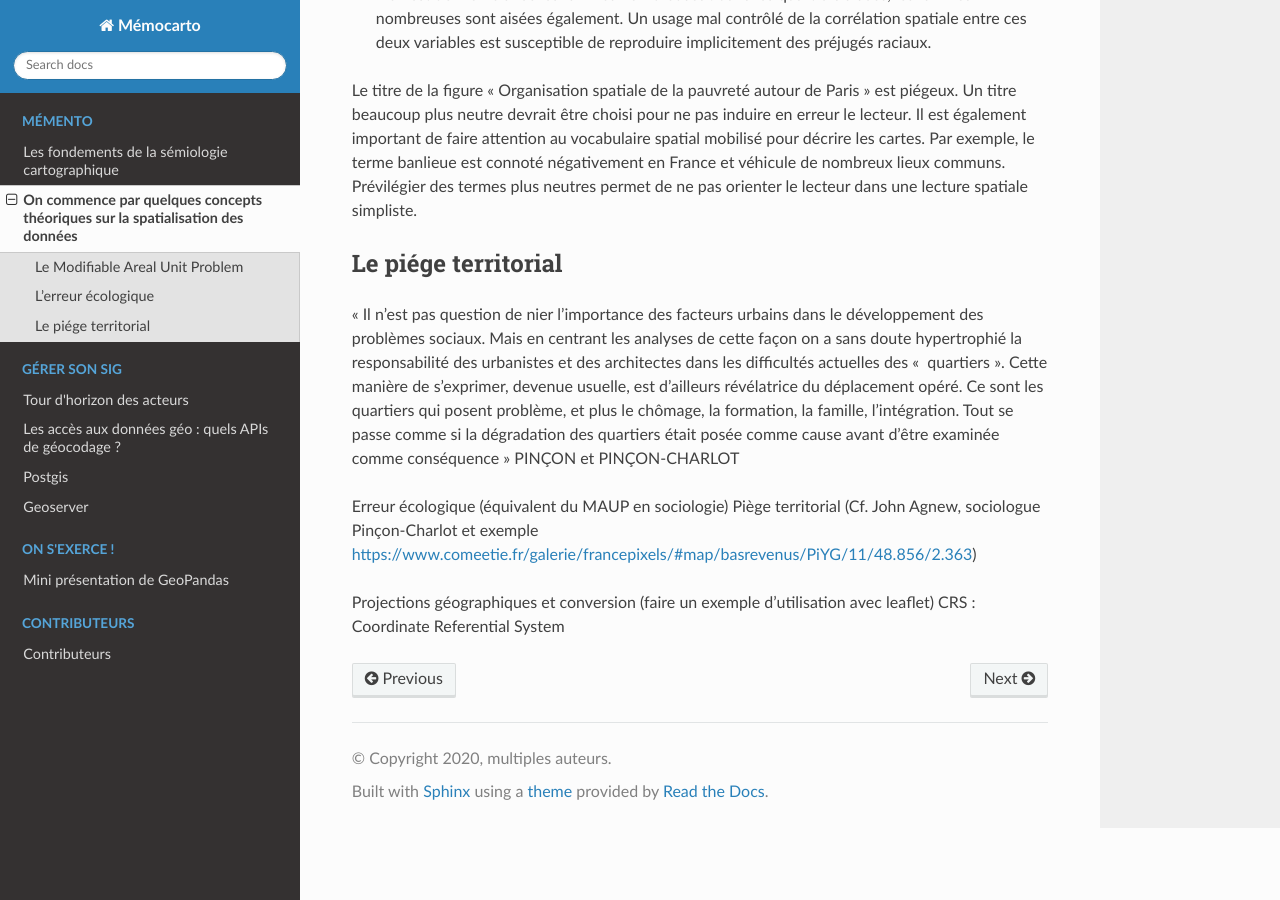
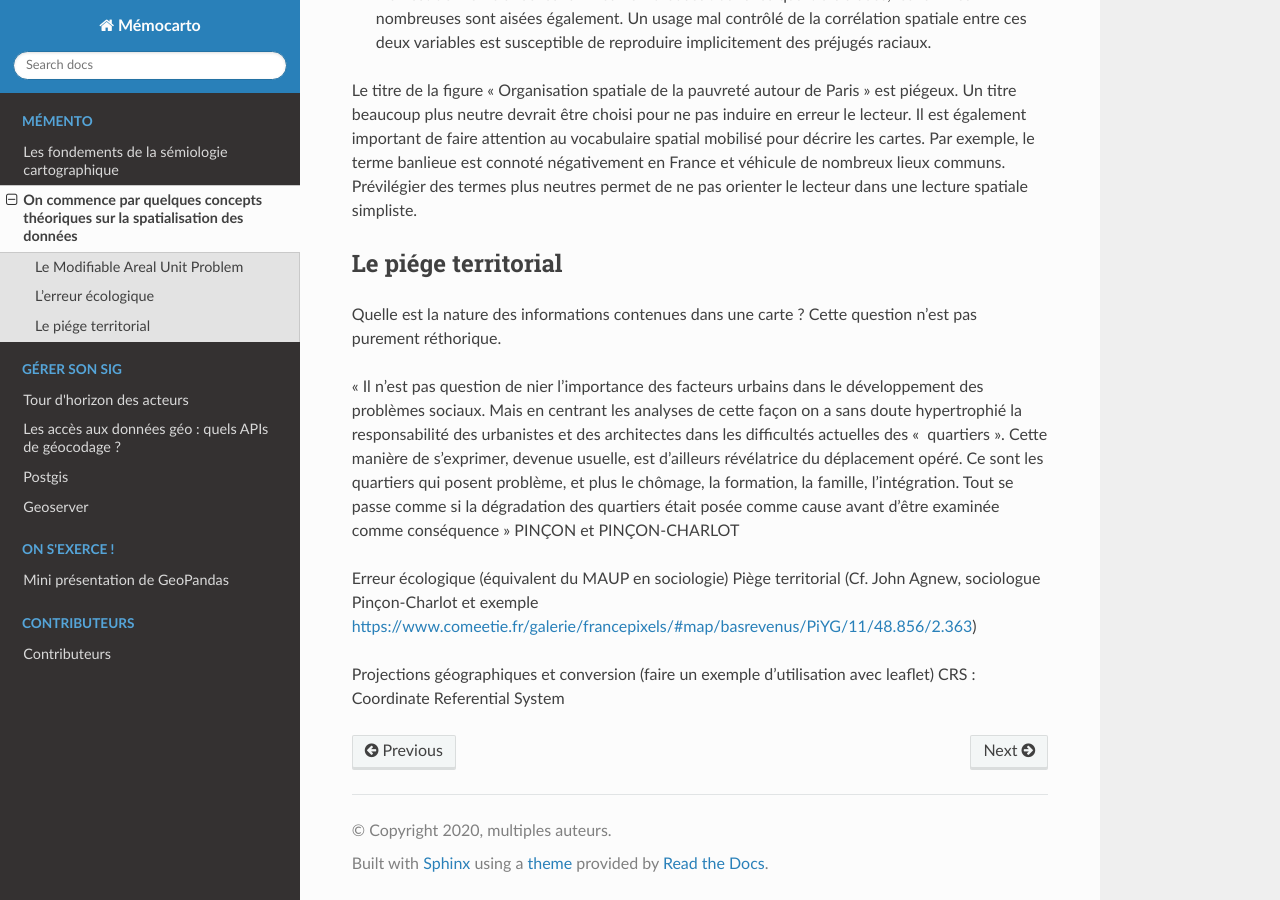
Before and after one commit to JulieDjidji/memocarto, a Sphinx documentation site: the page built from doc/source/concepts.rst, in a window 1280 px wide and 900 px high, scrolled down 3773 px. Built offline with Sphinx 7.4.7 and the Read the Docs theme 2.0.0, drawn with Linux system fonts in a browser that asks for light colours; pages that are not in the unit, such as notebooks, are missing from menus.

Commit message:
Update concepts.rst

```diff
--- a/doc/source/concepts.rst
+++ b/doc/source/concepts.rst
@@ -61,6 +61,8 @@ Le titre de la figure "Organisation spatiale de la pauvreté autour de Paris" es
 Le piége territorial
 ---------------------
 
+Quelle est la nature des informations contenues dans une carte ? Cette question n'est pas purement réthorique.
+
 « Il n’est pas question de nier l’importance des facteurs urbains dans le développement des problèmes sociaux. Mais en centrant les analyses de cette façon on a sans doute hypertrophié la responsabilité des urbanistes et des architectes dans les difficultés actuelles des " quartiers". Cette manière de s’exprimer, devenue usuelle, est d’ailleurs révélatrice du déplacement opéré. Ce sont les quartiers qui posent problème, et plus le chômage, la formation, la famille, l’intégration. Tout se passe comme si la dégradation des quartiers était posée
 comme cause avant d’être examinée comme conséquence » PINÇON et PINÇON-CHARLOT
 
```
